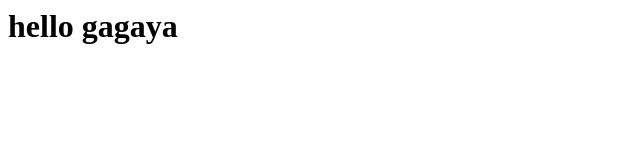
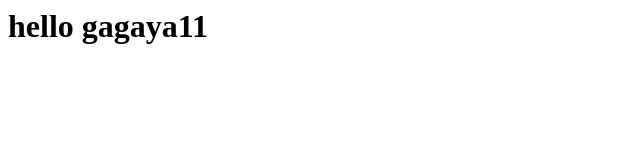
Before and after one commit to gagaya/gagaya.github.io, a plain HTML site: page index.html in a window 1280 px wide. Shown: the full height of the page, 0-640 px from the left. Drawn offline with Linux system fonts and the light colour scheme.

Commit message:
Signed-off-by: heguojing <happyjing5@sina.cn>

```diff
--- a/index.html
+++ b/index.html
@@ -1 +1 @@
-<h1>hello gagaya</h1>
+<h1>hello gagaya11</h1>
```
Also changed, not shown: 1 other file.
